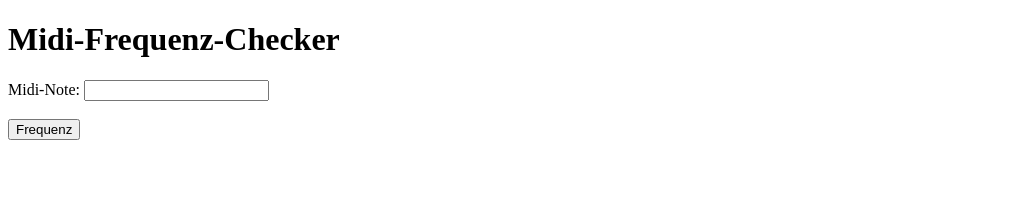
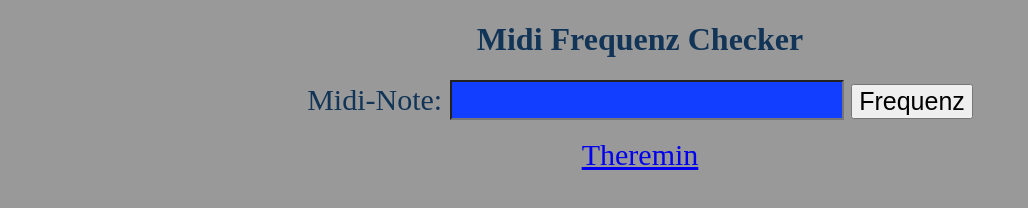
Before and after one commit to Raffli/AVPRG, a plain HTML site: page index.html in a window 1280 px wide. Shown: the whole page, without its empty margins (0-1028 px from the left). Drawn offline with Linux system fonts and the light colour scheme.

Commit message:
Theremin unterseite erstellt

```diff
--- a/index.html
+++ b/index.html
@@ -2,18 +2,20 @@
 <html>
     <head>
         <title>Nikos Website!!!</title>
+        <link rel="stylesheet" type="text/css" href="style.css">
     </head>
     <body>
-        <h1>Midi-Frequenz-Checker</h1>
+        <h1>Midi Frequenz Checker</h1>
         <p></p>
         <form>
-            <label for="note">
+            <label for="note" id = "textFieldLabel">
                 Midi-Note: <input id="myTextField" name="note">
+                <button id = "myButton">Frequenz</button>
             </label>
         </form>
         <br>
-        <button id = "myButton">Frequenz</button>
+        <script src= "intro.js"></script>
+        <a href="Audio/index.html" id = "thermin">Theremin</a>
         <br>
-        <script src= "intro.js"></script>
     </body>
 </html>
--- a/intro.js
+++ b/intro.js
@@ -74,8 +74,8 @@ var allFrequencies = [
 var myButton = document.getElementById("myButton");
 var myTextField = document.getElementById("myTextField");
 
-myButton.addEventListener('mousedown', function(e){
-    if (myTextField.value >= 0 && myTextField.value <= 127){
+myButton.addEventListener("mousedown", function(e){
+    if (myTextField.value >= 0 && myTextField.value <= 127 ){
         myTextField.value = allFrequencies[myTextField.value];
     }else{
         myTextField.value= "Falsche Eingabe";
@@ -86,14 +86,3 @@ myButton.addEventListener('mousedown', function(e){
 var context = new AudioContext();
 var oscillator = context.createOscillator();
 var gain = context.createGain();
-gain.gain.value = 0.7;
-
-oscillator.connect(gain);
-
-oscillator.connect(context.destination);
-oscillator.start(context.currentTime);
-oscillator.stop(context.currentTime + 1);
-
-document.body.addEventListener("mousemove", function(e){
-    console.log(e.pageX,e.pageY);
-})
--- /dev/null
+++ b/style.css
@@ -0,0 +1,30 @@
+
+html, body {
+    background: #999999;
+    height: 100%;
+    color: #123456;
+    font-family: inherit;
+    text-align: center;
+}
+
+h1 {
+    color: #123456;
+}
+
+#myButton{
+    font-size: 25px;
+}
+
+#textFieldLabel {
+    font-size: 30px;
+}
+
+#myTextField {
+    font-size: 30px;
+    background-color: #123fff;
+}
+
+#thermin{
+        font-size: 30px;
+
+}
```
Also changed, not shown: Audio/index.html (added, +14 -0 lines), Audio/theremin.js (added, +20 -0 lines).
